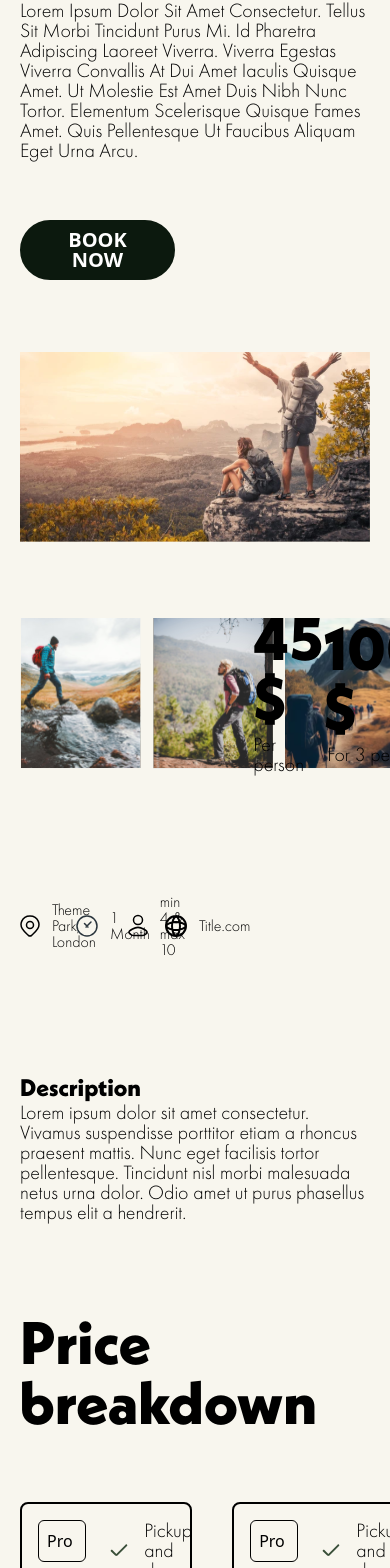
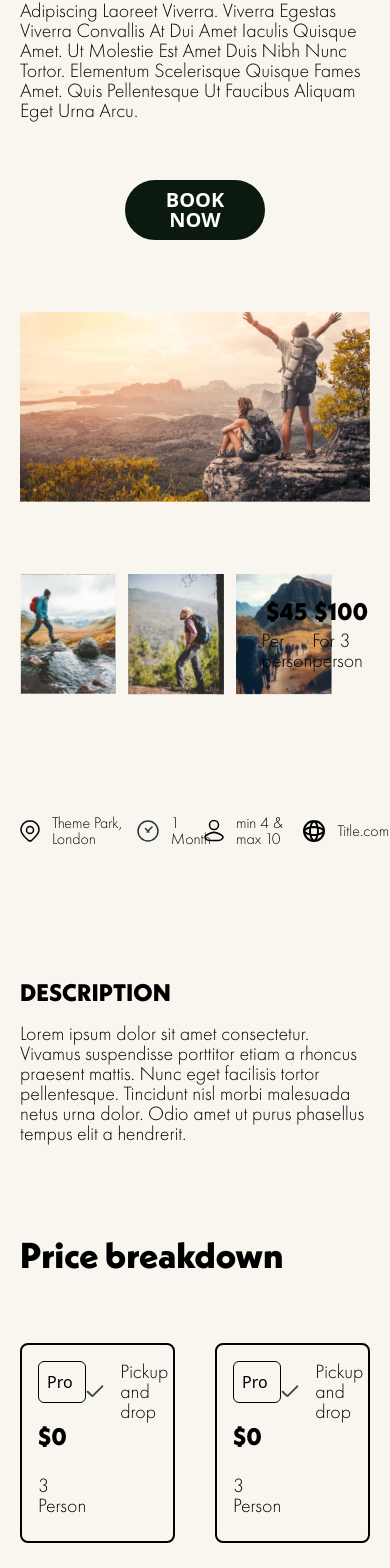
Before and after one commit to Jadoon9/workdo, a React (Vite) app: page /shop-now in a window 390 px wide. Shown: the part 373-1941 px from the top of the page. Built offline with nearby package versions, Linux system fonts and the light colour scheme.

Commit message:
fixed some width issues

```diff
--- a/src/components/common/Navbar.jsx
+++ b/src/components/common/Navbar.jsx
@@ -7,17 +7,17 @@ const navitems = [
   {
     id: 2,
     name: "Experiences",
-    link: "/experiences",
+    link: "/shop-now",
   },
   {
     id: 3,
     name: "How it works",
-    link: "/how-it-works",
+    link: "/minutes-details",
   },
   {
     id: 4,
     name: "Minutes Blog",
-    link: "/blog",
+    link: "/faq",
   },
 ];
 
--- a/src/pages/MinuteDetails.jsx
+++ b/src/pages/MinuteDetails.jsx
@@ -21,7 +21,7 @@ const MinuteDetails = () => {
           August 19, 2022
         </p>
         <div className="flex flex-col lg:flex-row gap-4 lg:gap-12">
-          <div className="my-4 w-full lg:w-auto">
+          <div className="my-4 w-full lg:w-1/2">
             <Button
               text="Share"
               bgColor="bg-primary-200"
--- a/src/pages/ShopNow.jsx
+++ b/src/pages/ShopNow.jsx
@@ -10,7 +10,6 @@ import user from "../assets/shop/user.svg";
 import web from "../assets/shop/web.svg";
 import check from "../assets/shop/check.svg";
 import map from "../assets/shop/map.svg";
-
 import ratings from "../assets/landingpage/Rating.svg";
 import workplace from "../assets/landingpage/workplace.svg";
 import { Swiper, SwiperSlide } from "swiper/react";
@@ -20,13 +19,13 @@ import "swiper/css/pagination";
 
 const ShopNow = () => {
   return (
-    <div className=" my-16">
-      <div className=" w-full">
-        <div className="p-[20px] lg:paddingX flex-between  w-1/2">
-          <h2 className="text-6xl lg:h1-bold ">Shop name</h2>
+    <div className="my-16">
+      <div className="w-full">
+        <div className="p-[20px] lg:paddingX  w-1/2 flex justify-between items-center">
+          <h2 className="text-4xl lg:text-6xl">Shop name</h2>
           <img src={checkIcon} alt="" className="w-12" />
         </div>
-        <p className="p-[20px] lg:paddingX body-regular lg:w-1/2 my-5 capitalize text-sm lg:text-base">
+        <p className="p-[20px] lg:paddingX body-regular lg:w-[60%] my-5 capitalize text-sm lg:text-base">
           Lorem ipsum dolor sit amet consectetur. Tellus sit morbi tincidunt
           purus mi. Id pharetra adipiscing laoreet viverra. Viverra egestas
           viverra convallis at dui amet iaculis quisque amet. Ut molestie est
@@ -34,59 +33,60 @@ const ShopNow = () => {
           Quis pellentesque ut faucibus aliquam eget urna arcu.
         </p>
 
-        <div className="p-[20px] lg:paddingX flex w-1/2 flex-col justify-between lg:flex-row gap-4 lg:gap-12">
+        <div className="p-[20px] lg:paddingX flex w-full justify-center lg:justify-start">
           <Button
             text="Book Now"
             bgColor="bg-primary-200"
             textColor="text-white"
             paddingX="4"
             paddingY="2"
-            width="w-full"
+            width="w-[40%]"
           />
         </div>
+
         <div className="p-[20px] lg:paddingX w-full my-8">
           <img src={shopBanner} alt="" className="w-full bg-contain" />
         </div>
 
-        <div className="p-[20px] lg:paddingX flex-between">
+        <div className="p-[20px] lg:paddingX flex justify-between items-center">
           <div className="flex gap-3">
-            <img src={shop1} alt="" />
-            <img src={shop2} alt="" />
-            <img src={shop3} alt="" />
+            <img src={shop1} alt="" className="w-24 lg:w-32" />
+            <img src={shop2} alt="" className="w-24 lg:w-32" />
+            <img src={shop3} alt="" className="w-24 lg:w-32" />
           </div>
-          <div className="flex-between w-1/3">
+          <div className="flex justify-between w-[40%] lg:w-1/3">
             <div className="flex flex-col items-center">
-              <h2 className="h2">45 $</h2>
+              <h2 className="text-2xl lg:h2">$45</h2>
               <p className="body-regular">Per person</p>
             </div>
             <div className="flex flex-col items-center">
-              <h2 className="h2">100 $</h2>
+              <h2 className="text-2xl lg:h2">$100</h2>
               <p className="body-regular">For 3 person</p>
             </div>
           </div>
         </div>
 
-        <div className="p-[20px] lg:paddingX flex justify-between my-20 items-center w-[60%]">
+        <div className="p-[20px] lg:paddingX flex justify-between my-20 items-center w-full lg:w-[60%]">
           <div className="flex items-center gap-3">
-            <img src={location} alt="" />
+            <img src={location} alt="" className="w-6" />
             <p className="body-medium">Theme Park, London</p>
           </div>
           <div className="flex items-center gap-3">
-            <img src={time} alt="" />
+            <img src={time} alt="" className="w-6" />
             <p className="body-medium">1 Month</p>
           </div>
           <div className="flex items-center gap-3">
-            <img src={user} alt="" />
+            <img src={user} alt="" className="w-6" />
             <p className="body-medium">min 4 & max 10</p>
           </div>
           <div className="flex items-center gap-3">
-            <img src={web} alt="" />
+            <img src={web} alt="" className="w-6" />
             <p className="body-medium">Title.com</p>
           </div>
         </div>
 
         <div className="p-[20px] lg:paddingX">
-          <h2 className="h7">Description</h2>
+          <h2 className="h7 uppercase my-4">Description</h2>
           <p className="body-regular">
             Lorem ipsum dolor sit amet consectetur. Vivamus suspendisse
             porttitor etiam a rhoncus praesent mattis. Nunc eget facilisis
@@ -96,9 +96,7 @@ const ShopNow = () => {
         </div>
 
         <div className="p-[20px] lg:paddingX mt-14 mb-6">
-          <h2 className="h2">
-            Price <br /> breakdown
-          </h2>
+          <h2 className="text-4xl lg:text-6xl">Price breakdown</h2>
         </div>
 
         <div className="p-[20px] lg:paddingX flex gap-10">
@@ -108,11 +106,11 @@ const ShopNow = () => {
                 <div className="p-2 border border-1 border-black w-12 rounded-md  ">
                   Pro
                 </div>
-                <h2 className="h2">$0</h2>
+                <h2 className="text-2xl">$0</h2>
                 <p className="body-regular">3 Person</p>
               </div>
               <div className="flex gap-4">
-                <img src={check} alt="" />
+                <img src={check} alt="" className="w-6" />
                 <p className="body-regular">Pickup and drop</p>
               </div>
             </div>
@@ -123,11 +121,11 @@ const ShopNow = () => {
                 <div className="p-2 border border-1 border-black w-12 rounded-md  ">
                   Pro
                 </div>
-                <h2 className="h2">$0</h2>
+                <h2 className="text-2xl">$0</h2>
                 <p className="body-regular">3 Person</p>
               </div>
               <div className="flex gap-4">
-                <img src={check} alt="" />
+                <img src={check} alt="" className="w-6" />
                 <p className="body-regular">Pickup and drop</p>
               </div>
             </div>
@@ -135,7 +133,7 @@ const ShopNow = () => {
         </div>
 
         <div className="p-[20px] lg:paddingX mt-7 mb-8">
-          <h2 className="text-6xl lg:h2">Map</h2>
+          <h2 className="text-4xl lg:text-6xl">Map</h2>
           <p className="body-regular w-full my-5 capitalize text-sm lg:text-base">
             Lorem ipsum dolor sit amet consectetur. Vivamus suspendisse
             porttitor etiam a rhoncus praesent mattis. Nunc eget facilisis
@@ -144,12 +142,14 @@ const ShopNow = () => {
           </p>
         </div>
 
-        <div className="w-full my-4">
+        <div className="p-[20px] lg:paddingX w-full my-4">
           <img src={map} alt="" className="w-full bg-contain" />
         </div>
 
-        <h2 className="text-6xl paddingX my-14  lg:h2 ">Reviews</h2>
-        <div className="paddingX grid grid-cols-1 lg:grid-cols-2 gap-4 my-14">
+        <h2 className="text-4xl lg:text-6xl p-[20px] lg:paddingX my-4 lg:my-14">
+          Reviews
+        </h2>
+        <div className="p-[20px] lg:paddingX grid grid-cols-1 lg:grid-cols-2 gap-4 my-14">
           <div className="relative">
             <Swiper
               pagination={{
```
